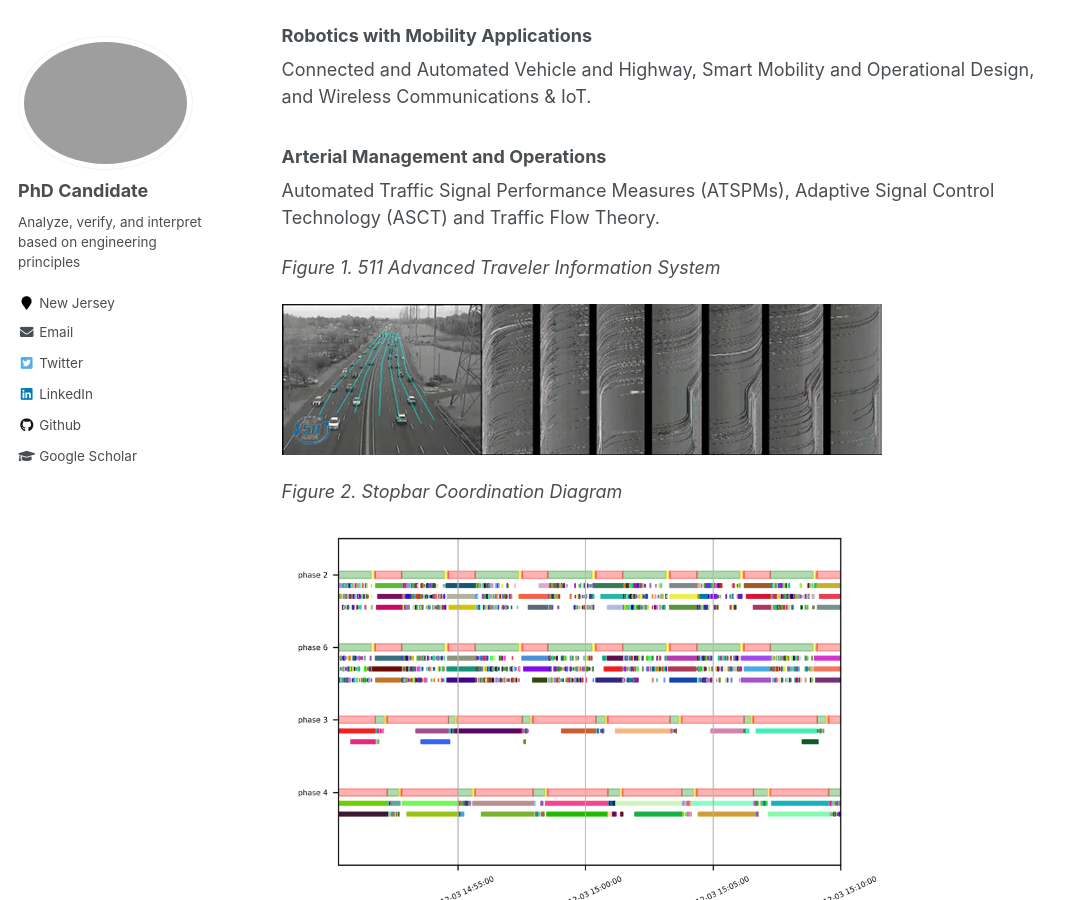
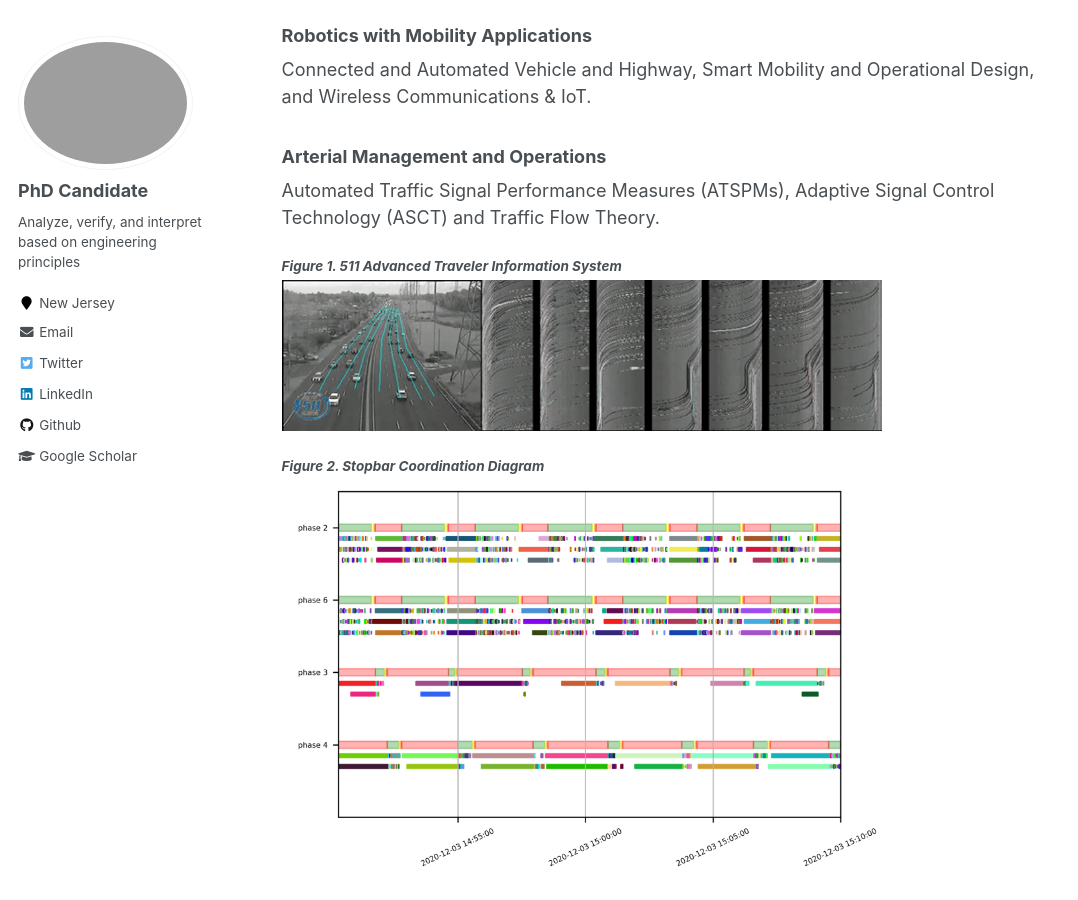
Before and after one commit to TeRyZh/Website, a Jekyll site: the page built from _pages/about.md, in a window 1280 px wide and 900 px high, scrolled down 615 px. Shown: the whole window, without its empty margins (0-1078 px from the left). Built offline with Jekyll 4.4.1, drawn with Linux system fonts in a browser that asks for light colours.

```diff
--- a/_pages/about.md
+++ b/_pages/about.md
@@ -23,20 +23,15 @@ Connected and Automated Vehicle and Highway, Smart Mobility and Operational Desi
 ### Arterial Management and Operations
 Automated Traffic Signal Performance Measures (ATSPMs), Adaptive Signal Control Technology (ASCT) and Traffic Flow Theory.
 
-_Figure 1. 511 Advanced Traveler Information System_
-
+#### _Figure 1. 511 Advanced Traveler Information System_
 <img src="{{ site.url }}{{ site.baseurl }}/images/Picture1.png" width="600" height="400">
 
 
-
-_Figure 2. Stopbar Coordination Diagram_
-
+#### _Figure 2. Stopbar Coordination Diagram_
 <img src="{{ site.url }}{{ site.baseurl }}/images/RCD.png" width="600" height="400">
 
 
-
-_Figure 3. Roadside LiDAR Vehicle Detection and Tracking_
-
+#### _Figure 3. Roadside LiDAR Vehicle Detection and Tracking_
 <img src="{{ site.url }}{{ site.baseurl }}/images/Detection%20and%20Tracking_small.png" width="600" height="400">
 
 
```
